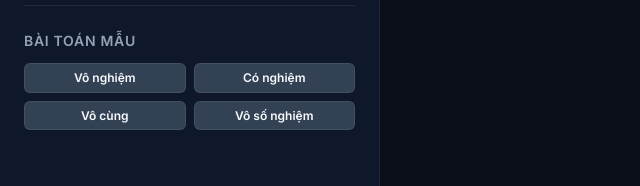
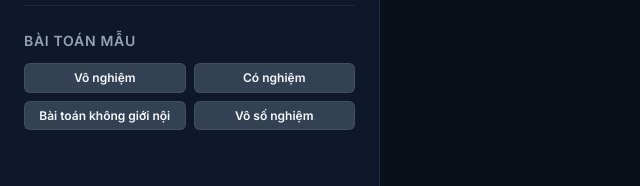
Before and after one commit to CoinSs0903/quy-hoach-tuyen-tinh, a Flask app: page / in a window 1280 px wide. Shown: the part 900-1086 px from the top of the page, without its empty margins (0-640 px from the left). Run offline with Flask 3, Linux system fonts and the light colour scheme.

Commit message:
Doi nhan nut vi du tu 'Vo cung' thanh 'Bai toan khong gioi noi'

```diff
--- a/index.html
+++ b/index.html
@@ -82,7 +82,7 @@
                 <div class="preset-buttons">
                     <button type="button" class="btn btn-secondary btn-sm" onclick="loadExample('infeasible')">Vô nghiệm</button>
                     <button type="button" class="btn btn-secondary btn-sm" onclick="loadExample('optimal')">Có nghiệm</button>
-                    <button type="button" class="btn btn-secondary btn-sm" onclick="loadExample('unbounded')">Vô cùng</button>
+                    <button type="button" class="btn btn-secondary btn-sm" onclick="loadExample('unbounded')">Bài toán không giới nội</button>
                     <button type="button" class="btn btn-secondary btn-sm" onclick="loadExample('multiple')">Vô số nghiệm</button>
                 </div>
             </div>
--- a/templates/index.html
+++ b/templates/index.html
@@ -82,7 +82,7 @@
                 <div class="preset-buttons">
                     <button type="button" class="btn btn-secondary btn-sm" onclick="loadExample('infeasible')">Vô nghiệm</button>
                     <button type="button" class="btn btn-secondary btn-sm" onclick="loadExample('optimal')">Có nghiệm</button>
-                    <button type="button" class="btn btn-secondary btn-sm" onclick="loadExample('unbounded')">Vô cùng</button>
+                    <button type="button" class="btn btn-secondary btn-sm" onclick="loadExample('unbounded')">Bài toán không giới nội</button>
                     <button type="button" class="btn btn-secondary btn-sm" onclick="loadExample('multiple')">Vô số nghiệm</button>
                 </div>
             </div>
```
